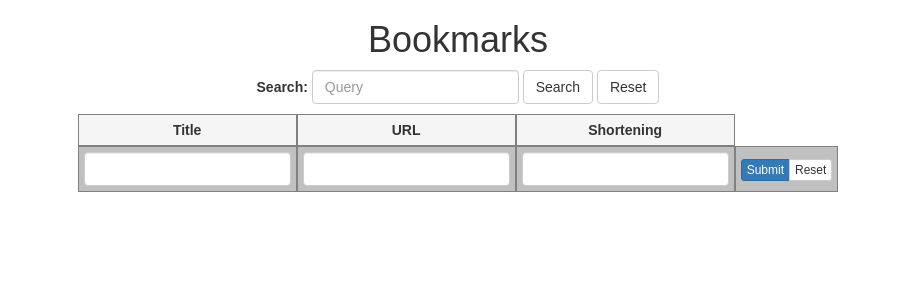
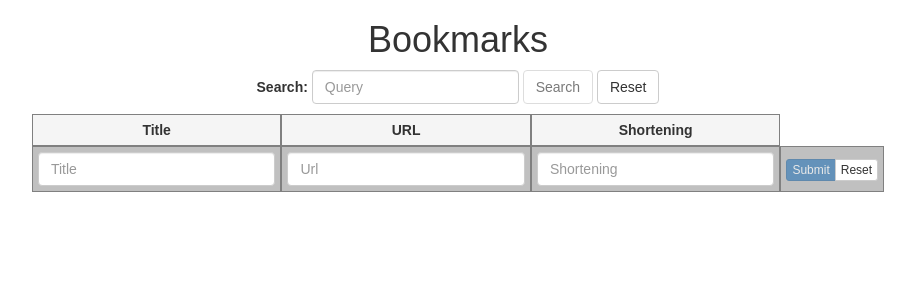
Before and after one commit to dancar/vcbapi, a React (Create React App) app in the folder client/: page / in a window 1280 px wide. Shown: the top 300 px of the page, without its empty margins (182-1097 px from the left). Built offline with nearby package versions, Linux system fonts and the light colour scheme; no server answers.

Commit message:
Client: validations

```diff
--- a/client/src/components/bookmark_list_item.js
+++ b/client/src/components/bookmark_list_item.js
@@ -1,5 +1,5 @@
 import React from 'react'
-import { FormControl, Button, ButtonGroup } from 'react-bootstrap'
+import { FormControl, FormGroup, Button, ButtonGroup } from 'react-bootstrap'
 
 export default class BookmarkListItem extends React.Component {
   constructor (props) {
@@ -10,6 +10,36 @@ export default class BookmarkListItem extends React.Component {
       shortening: ""
     }, this.props.initialAttributes)
     this.state = {attributes}
+  }
+
+  isFormValid () {
+    return this.isUrl(this.state.attributes.url) &&
+      (this.state.attributes.shortening == "" || this.isUrl(this.state.attributes.shortening)) &&
+      (this.state.attributes.title !== "")
+  }
+
+  // https://stackoverflow.com/questions/5717093/check-if-a-javascript-string-is-a-url
+  isUrl(str) {
+    var pattern = new RegExp('^(https?:\\/\\/)?'+ // protocol
+                             '((([a-z\\d]([a-z\\d-]*[a-z\\d])*)\\.?)+[a-z]{2,}|'+ // domain name
+                             '((\\d{1,3}\\.){3}\\d{1,3}))'+ // OR ip (v4) address
+                             '(\\:\\d+)?(\\/[-a-z\\d%_.~+]*)*'+ // port and path
+                             '(\\?[;&a-z\\d%_.~+=-]*)?'+ // query string
+                             '(\\#[-a-z\\d_]*)?$','i'); // fragment locator
+    return pattern.test(str);
+  }
+
+  getValidationState(name, value) {
+    if (value ==="") {
+      return null
+    }
+
+    const url = this.isUrl(value) ? "success" : "error"
+    return {
+      title: "success",
+      url: url,
+      shortening: url
+    }[name]
   }
 
   handleChange (e) {
@@ -46,16 +76,29 @@ export default class BookmarkListItem extends React.Component {
             cursor: "default", background: "none", border: "none", boxShadow: "none"
           }
     const value = this.state.attributes[name]
+    const displayName = name[0].toUpperCase() + name.substring(1)
     let control = (
         <FormControl
           style={style}
           disabled={!editable}
           type="text"
           value={value}
+          placeholder={displayName}
           name={name}
           onChange={this.handleChange.bind(this)}
           />
     )
+    if (editable) {
+      control = (
+        <FormGroup
+          style={{marginBottom: 0}}
+          validationState={this.getValidationState(name, value)}
+          >
+          {control}
+          <FormControl.Feedback/>
+        </FormGroup>
+      )
+    }
     if (!editable && link) {
       style.cursor = "pointer"
       control = (
@@ -75,7 +118,9 @@ export default class BookmarkListItem extends React.Component {
     if (this.props.editable) {
       return (
       <ButtonGroup>
-        <Button bsSize="xsmall" bsStyle="default" onClick={this.props.onCancelEdit} >Cancel</Button>
+        <Button bsSize="xsmall" bsStyle="default"
+                disabled={!this.isFormValid()}
+                onClick={this.props.onCancelEdit} >Cancel</Button>
         <Button bsSize="xsmall" bsStyle="primary" onClick={this.handleSave.bind(this)} >Save</Button>
         <Button bsSize="xsmall" bsStyle="danger" onClick={this.props.onDelete} >Delete</Button>
       </ButtonGroup>
@@ -84,7 +129,9 @@ export default class BookmarkListItem extends React.Component {
     if (this.props.creator) {
       return (
       <ButtonGroup>
-        <Button bsSize="xsmall" bsStyle="primary" onClick={this.handleCreate.bind(this)}>Submit</Button>
+        <Button bsSize="xsmall" bsStyle="primary"
+                disabled={!this.isFormValid()}
+                onClick={this.handleCreate.bind(this)}>Submit</Button>
         <Button bsSize="xsmall" bsStyle="default" onClick={this.reset.bind(this)}>Reset</Button>
       </ButtonGroup>
       )
--- a/client/src/components/search.js
+++ b/client/src/components/search.js
@@ -32,7 +32,9 @@ export default class Search extends React.Component {
             onChange={(e) => this.setState({query: e.target.value})}
             />
         </FormGroup>{' '}
-        <Button onClick={this.handleSearch.bind(this)} type="submit">Search</Button>{' '}
+        <Button
+          disabled={this.state.query === ""}
+          onClick={this.handleSearch.bind(this)} type="submit">Search</Button>{' '}
         <Button onClick={this.handleReset.bind(this)}>Reset</Button>
       </Form>
     )
```
